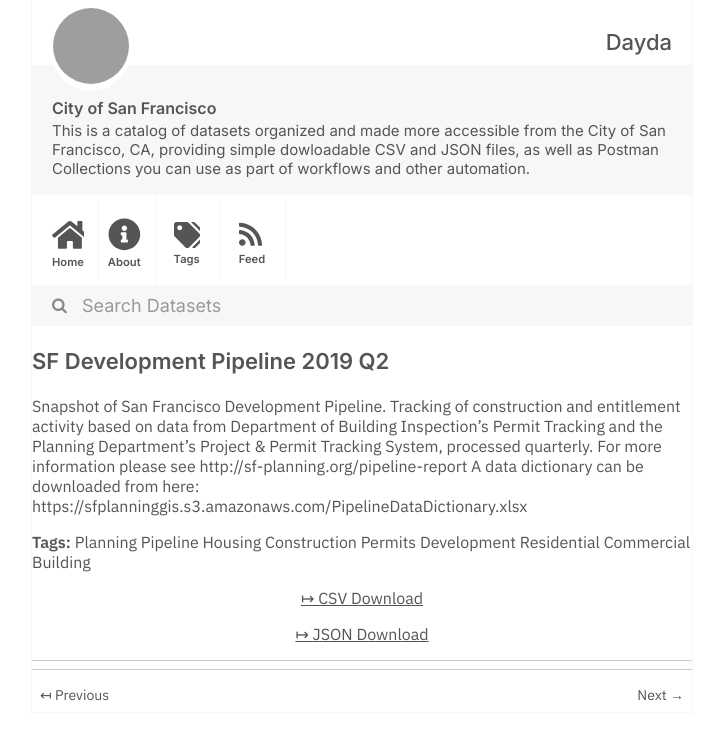
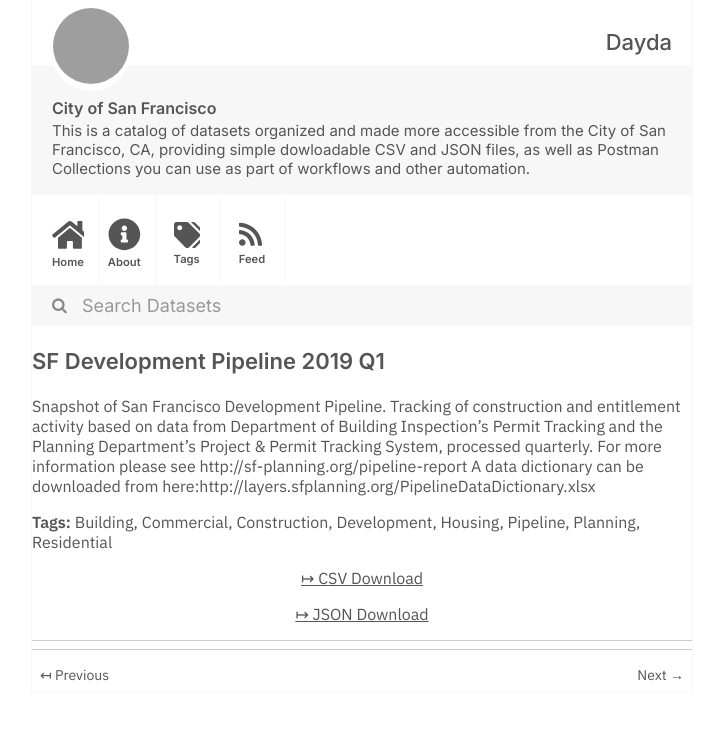
Before and after one commit to dayda-entities/city-of-san-francisco, a Jekyll site: the page built from _posts/2020-11-10-sf-development-pipeline-2019-q.md, in a window 1280 px wide, cut to the strip 0-740 px from the top of the page. Shown: the whole strip, without its empty margins (278-1001 px from the left). Built offline with Jekyll 4.4.1, drawn with Linux system fonts in a browser that asks for light colours; grey boxes are pictures that could not be loaded.

Commit message:
Publish Data

```diff
--- a/_posts/2020-11-10-sf-development-pipeline-2019-q.md
+++ b/_posts/2020-11-10-sf-development-pipeline-2019-q.md
@@ -1,19 +1,24 @@
 ---
-title: SF Development Pipeline 2019 Q2
-created: '2020-11-10T16:56:06.634033'
-modified: '2020-11-10T16:56:06.634040'
+title: SF Development Pipeline 2019 Q1
+created: '2020-11-10T16:56:11.090536'
+modified: '2020-11-10T16:56:11.090544'
 state: active
 type: dataset
 tags:
-  - >-
-    Planning Pipeline Housing Construction Permits Development Residential
-    Commercial Building
+  - Building
+  - Commercial
+  - Construction
+  - Development
+  - Housing
+  - Pipeline
+  - Planning
+  - Residential
 groups:
   - Local Government
-csv_url: 'https://data.sfgov.org/api/views/33nh-56zb/rows.csv?accessType=DOWNLOAD'
-json_url: 'https://data.sfgov.org/api/views/33nh-56zb/rows.json?accessType=DOWNLOAD'
+csv_url: 'https://data.sfgov.org/api/views/55nt-hnr5/rows.csv?accessType=DOWNLOAD'
+json_url: 'https://data.sfgov.org/api/views/55nt-hnr5/rows.json?accessType=DOWNLOAD'
 layout: post
 
 ---
 Snapshot of San Francisco Development Pipeline. Tracking of construction and entitlement activity based on data from Department of Building Inspection's Permit Tracking and the Planning Department's Project & Permit Tracking System, processed quarterly. For more information please see http://sf-planning.org/pipeline-report
-A data dictionary can be downloaded from here: https://sfplanninggis.s3.amazonaws.com/PipelineDataDictionary.xlsx
+A data dictionary can be downloaded from here:http://layers.sfplanning.org/PipelineDataDictionary.xlsx
```
